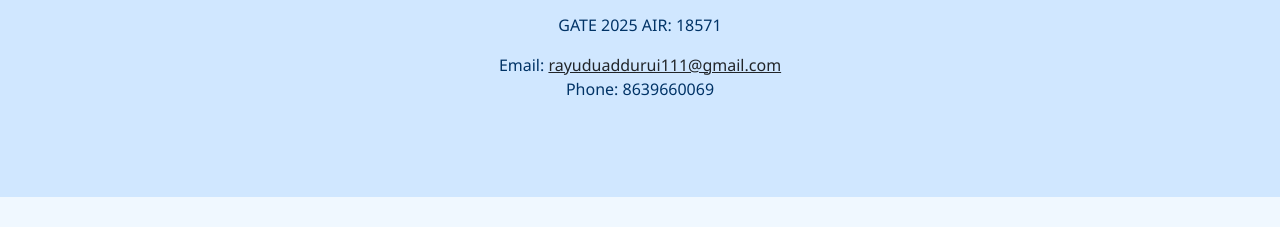
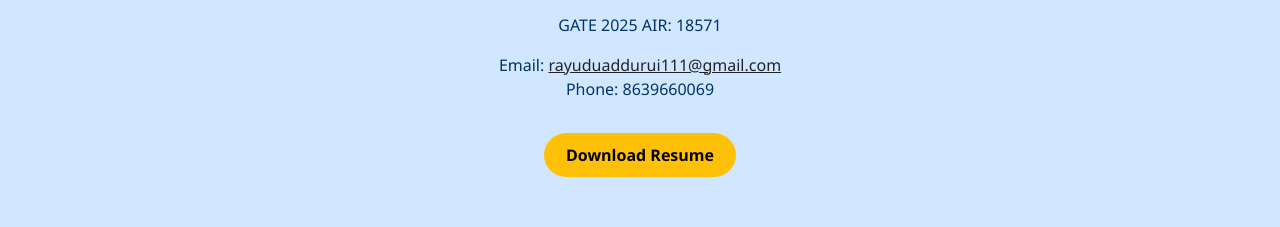
Before and after one commit to vijayaadduri/Resume, a plain HTML site: page index.html in a window 1280 px wide. Shown: the part 404-631 px from the top of the page. Drawn offline with nearby package versions, Linux system fonts and the light colour scheme.

Commit message:
Update index.html

```diff
--- a/index.html
+++ b/index.html
@@ -151,6 +151,7 @@
       <p class="lead">B.Tech CSE (4th Year), AUCE(A)</p>
       <p>GATE 2025 AIR: 18571</p>
       <p>Email: <a href="mailto:rayuduaddurui111@gmail.com" class="text-dark">rayuduaddurui111@gmail.com</a><br>Phone: 8639660069</p>
+       <a href="Rayudu_Resume.pdf" download class="btn-download mt-3">Download Resume</a>
     </div>
   </section>
 
```
